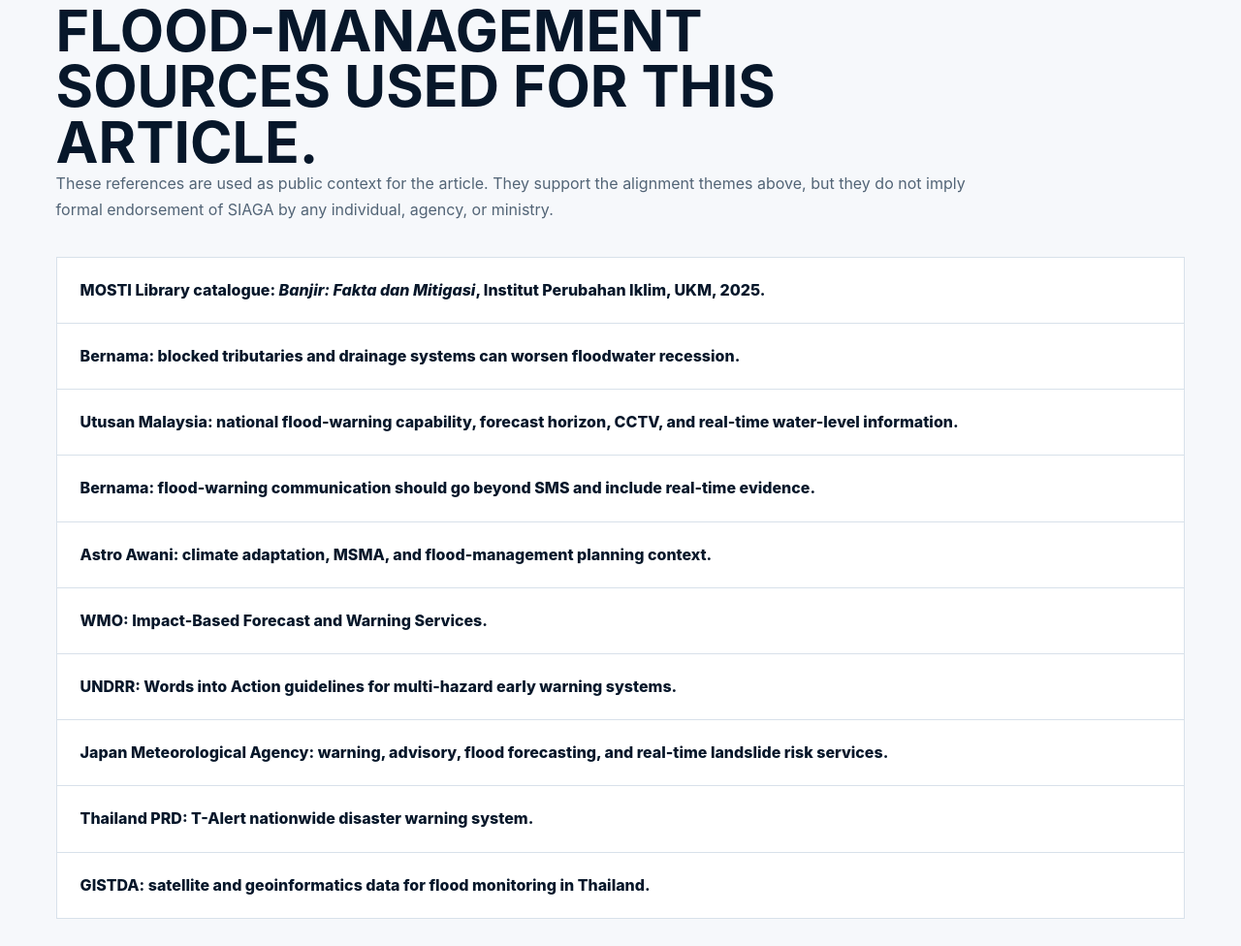
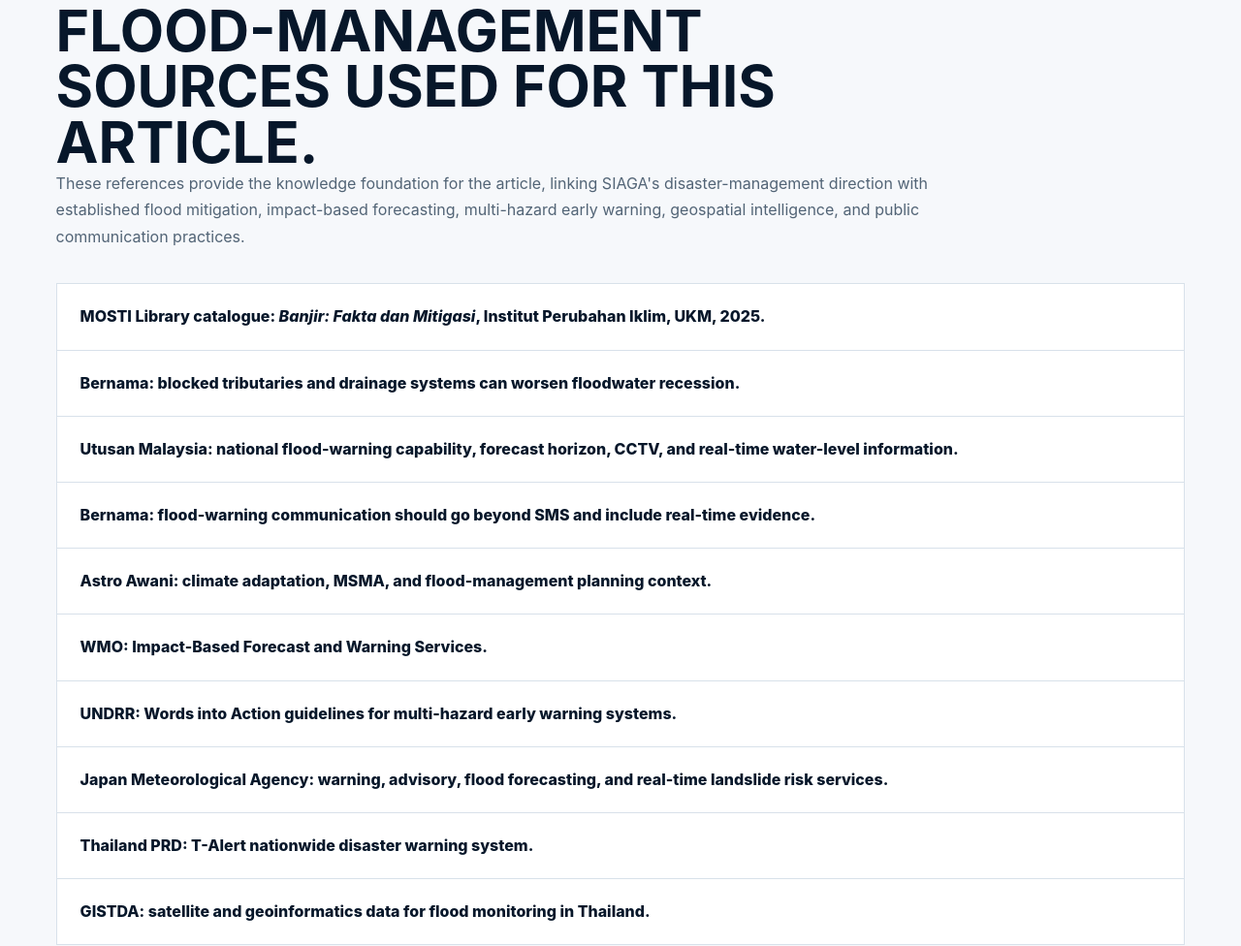
Before and after one commit to KE8403/Arbaa-Webpage, a plain HTML site: page ai-disaster-management-decision-support-malaysia.html in a window 1280 px wide. Shown: the part 7343-8319 px from the top of the page at 97% size. Drawn offline with Linux system fonts and the light colour scheme.

Commit message:
Refine article references wording

```diff
--- a/ai-disaster-management-decision-support-malaysia.html
+++ b/ai-disaster-management-decision-support-malaysia.html
@@ -379,9 +379,11 @@
           <p class="eyebrow">References</p>
           <h2>Flood-management sources used for this article.</h2>
           <p>
-            These references are used as public context for the article. They
-            support the alignment themes above, but they do not imply formal
-            endorsement of SIAGA by any individual, agency, or ministry.
+            These references provide the knowledge foundation for the article,
+            linking SIAGA's disaster-management direction with established
+            flood mitigation, impact-based forecasting, multi-hazard early
+            warning, geospatial intelligence, and public communication
+            practices.
           </p>
           <div class="source-list">
             <a href="https://library.mosti.gov.my/cgi-bin/koha/opac-detail.pl?biblionumber=30417" target="_blank" rel="noopener">
```
